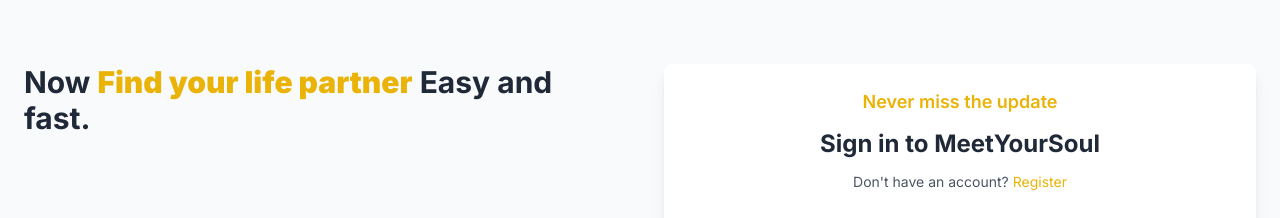
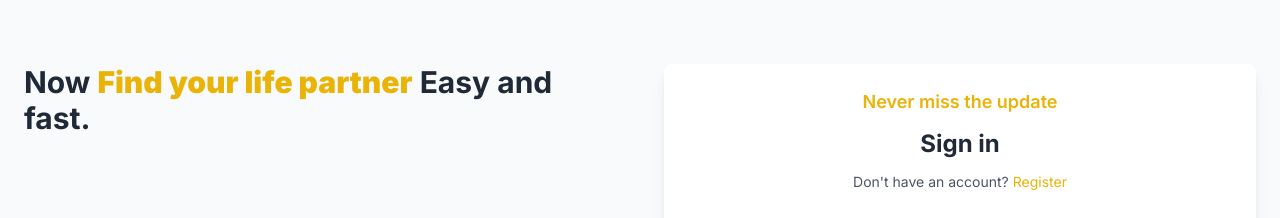
Before and after one commit to chelladurai-1997/interesting-stories, a Next.js app: page /login in a window 1280 px wide. Shown: the top 218 px of the page. Built offline with nearby package versions, Linux system fonts and the light colour scheme.

Commit message:
feat: updates on header

```diff
--- a/app/components/molecules/FormField/FormTitle/FormTitle.tsx
+++ b/app/components/molecules/FormField/FormTitle/FormTitle.tsx
@@ -16,9 +16,7 @@ const FormTitle: React.FC<FormTitleProps> = ({
     <h4 className="text-lg font-semibold text-yellow-500">
       Never miss the update
     </h4>
-    <h1 className="text-2xl font-bold text-gray-800">
-      Sign in to MeetYourSoul
-    </h1>
+    <h1 className="text-2xl font-bold text-gray-800">Sign in</h1>
     <p className="text-sm text-gray-600">
       Don't have an account?{" "}
       <Link href={"/signup"} className="text-yellow-500 hover:underline">
--- a/app/components/organism/Header/Header.tsx
+++ b/app/components/organism/Header/Header.tsx
@@ -13,7 +13,7 @@ const Header: React.FC<HeaderProps> = ({ showSearchForm }) => (
           <div className="text-yellow-300">
             <i className="font-bold text-lg">#1</i> Matrimony
           </div>
-          <Title text="Sign In to" highlightedText="Right Away" />
+          <Title text="Sign In" highlightedText="Right Away" />
           <Paragraph text="Most trusted Kongu Vellalar Gounder's Matrimony" />
         </div>
       </div>
--- a/app/components/organism/LoginScreen/LoginScreen.tsx
+++ b/app/components/organism/LoginScreen/LoginScreen.tsx
@@ -36,7 +36,7 @@ const LoginForm = () => (
       <form className="max-w-md mx-auto space-y-6">
         <div className="form-tit text-center mb-6 space-y-3">
           <h4 className="text-lg font-semibold">Never miss the update</h4>
-          <h1 className="text-2xl font-bold">Sign in to MeetYourSoul</h1>
+          <h1 className="text-2xl font-bold">Sign in </h1>
           <p className="text-sm">
             Don't have an account?{" "}
             <a className="text-yellow-500 hover:underline">Register</a>
--- a/app/components/organism/SignUpForm/SignUpForm.tsx
+++ b/app/components/organism/SignUpForm/SignUpForm.tsx
@@ -4,7 +4,7 @@ import FormField from "../../molecules/FormField/FormField";
 const SignUpForm = () => (
   <div className="form-tit mb-6">
     <h4 className="text-lg font-semibold">Start for free</h4>
-    <h1 className="text-2xl font-bold">Sign up to MeetYourSoul</h1>
+    <h1 className="text-2xl font-bold">Get Started</h1>
     <p className="text-sm mt-2">
       Already a member?{" "}
       <Link href="/login" className="text-yellow-500 hover:underline">
```
